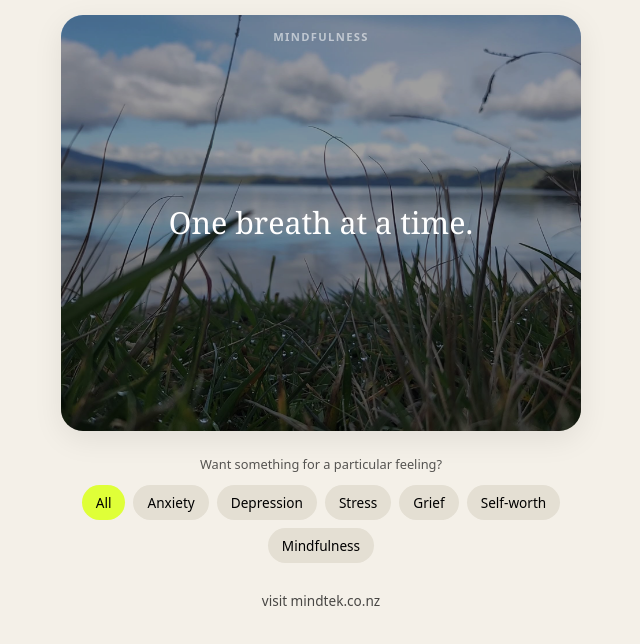
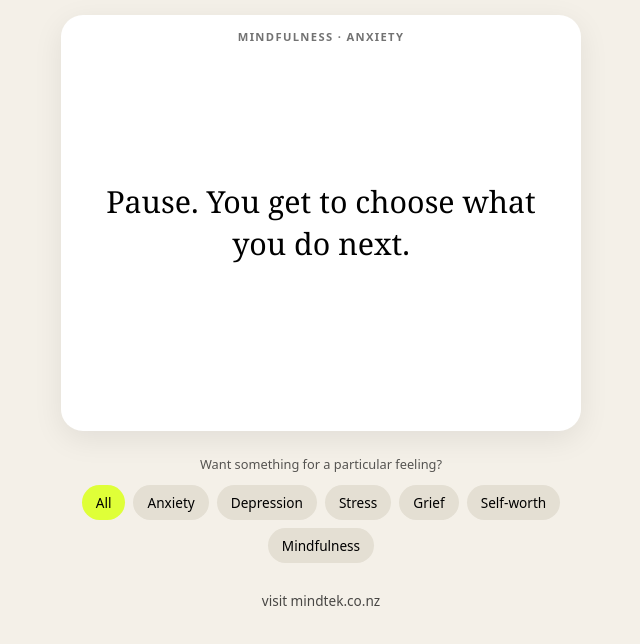
Before and after one commit to Mindtek-thoughts/Thoughts, a plain HTML site: page index.html in a window 1280 px wide. Shown: the part 96-740 px from the top of the page, without its empty margins (319-959 px from the left). Drawn offline with Linux system fonts and the light colour scheme.

Commit message:
Update index.html

```diff
--- a/index.html
+++ b/index.html
@@ -55,11 +55,6 @@ const SAYINGS = [
   {t:"Choose to focus your mind on what is good, honest, and uplifting instead of focusing on negativity, lies, or worry.", c:"", img:"images/pic33.jpg"},
   {t:"Maybe the grass is greener where you water it.", c:"", img:"images/pic34.jpg"},
   {t:"It’s better to light a candle than curse the dark", c:"", img:"images/candle.jpeg"},
-  {t:"Pause. You get to choose what you do next.", c:""},
-  {t:"You can notice a thought without following it.", c:""},
-  {t:"Be as kind to yourself as you would be to a good friend.", c:""},
-  {t:"What would you say to someone you care about who felt this way?", c:""},
-  {t:"It’s okay to ask for help. That’s part of being strong.", c:""},
 
   //ANXIETY
   {t:"You don’t have to control your thoughts. You just have to stop letting them lead.", c:"Anxiety", img:"images/pic36.jpg"},
@@ -127,6 +122,9 @@ const SAYINGS = [
   {t:"You’re allowed to take up space.", c:"Self-worth"},
   {t:"Being imperfect doesn’t make you less worthy.", c:"Self-worth"},
   {t:"What you’ve survived says something about who you are.", c:"Self-worth"},
+  {t:"Be as kind to yourself as you would be to a good friend.", c:"Self-worth"},
+  {t:"What would you say to someone you care about who felt this way?", c:"Self-worth"},
+  {t:"It’s okay to ask for help. That’s part of being strong.", c:"Self-worth"},
 
   //MINDFULNESS
   {t:"Right here, right now, I am safe.", c:"Mindfulness", img:"images/pic18.jpg"},
@@ -135,6 +133,8 @@ const SAYINGS = [
   {t:"One thing at a time.", c:"Mindfulness", img:"images/pic21.jpg"},
   {t:"One breath at a time.", c:"Mindfulness", img:"images/pic22.jpg"},
   {t:"You don't have to be swept away by your feeling. You can respond with wisdom and kindness rather than habit and reactivity.", c:"Mindfulness", a:"Bhante Henepola Gunaratana", img:"images/pic35.jpg"},
+  {t:"Pause. You get to choose what you do next.", c:"Mindfulness|Anxiety"},
+  {t:"You can notice a thought without following it.", c:"Mindfulness"},
 
 ];
 const CATEGORIES = ["Anxiety","Depression","Stress","Grief","Self-worth","Mindfulness"];
```
